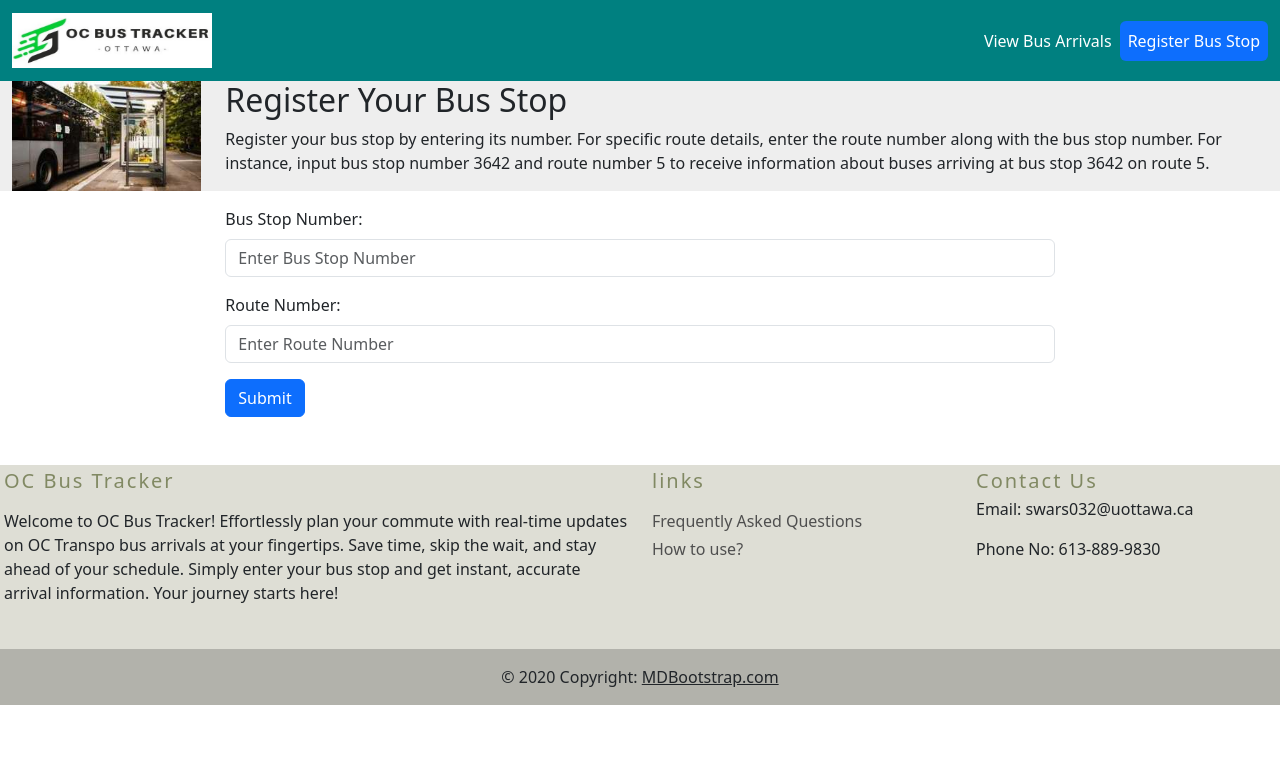
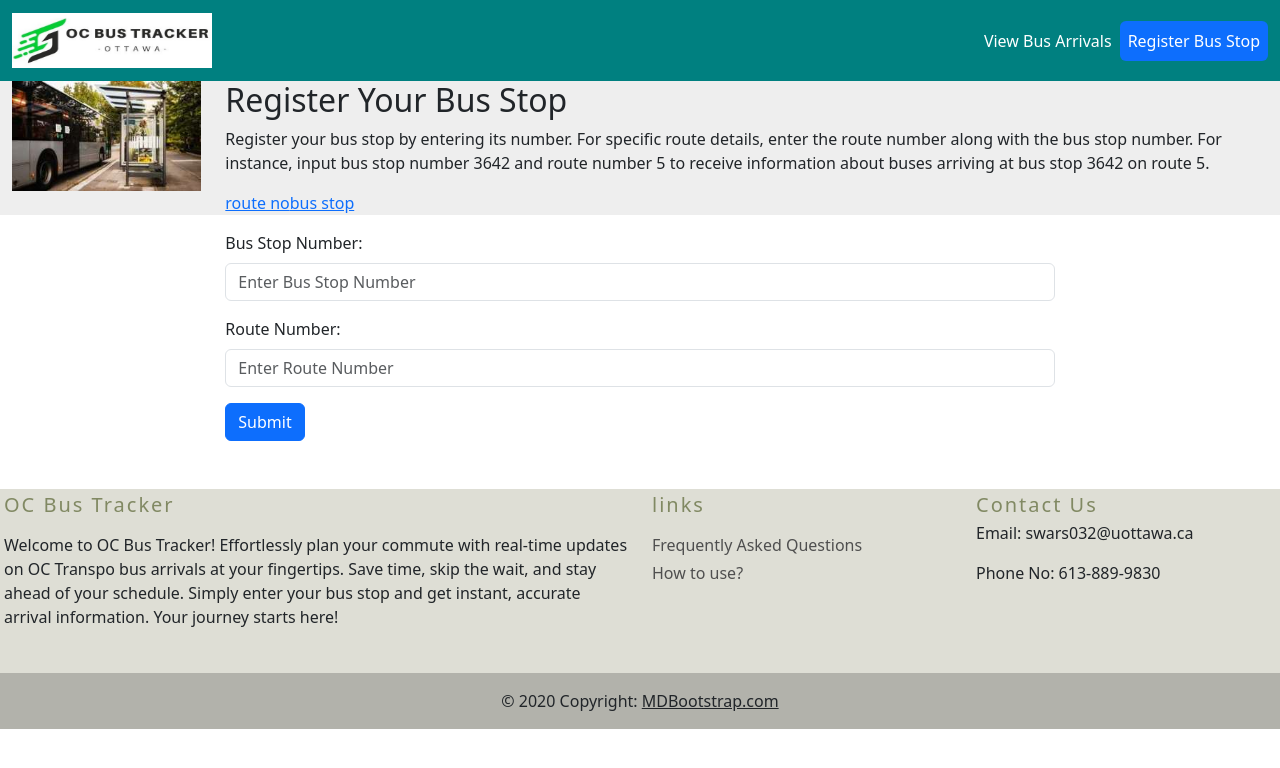
Before and after one commit to Saad-Rahman-Warsi/ocbustracker, an Angular app: page /register in a window 1280 px wide. Shown: the top 768 px of the page. Built offline with nearby package versions, Linux system fonts and the light colour scheme.

Commit message:
Update register.component.html

```diff
--- a/src/app/register/register.component.html
+++ b/src/app/register/register.component.html
@@ -7,6 +7,8 @@
     <div class="col-lg-10">
       <h2>Register Your Bus Stop</h2>
       <p>Register your bus stop by entering its number. For specific route details, enter the route number along with the bus stop number. For instance, input bus stop number 3642 and route number 5 to receive information about buses arriving at bus stop 3642 on route 5.</p>
+      <a href="https://plan.octranspo.com/plan/">route no</a>
+      <a href="https://www.octranspo.com/en/plan-your-trip/travel-tools/bus-stop-number-list/">bus stop</a>
     </div>
   </div>
 
```
